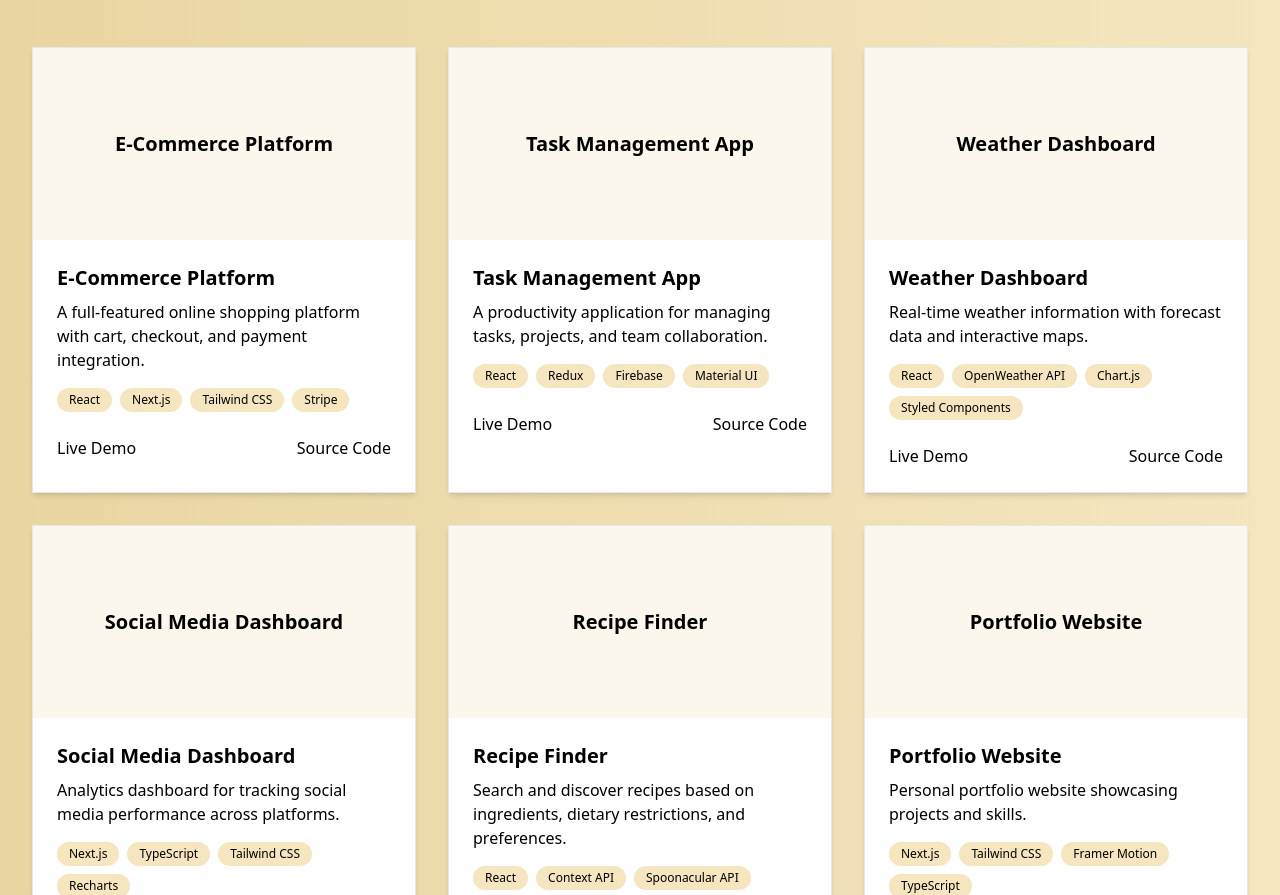
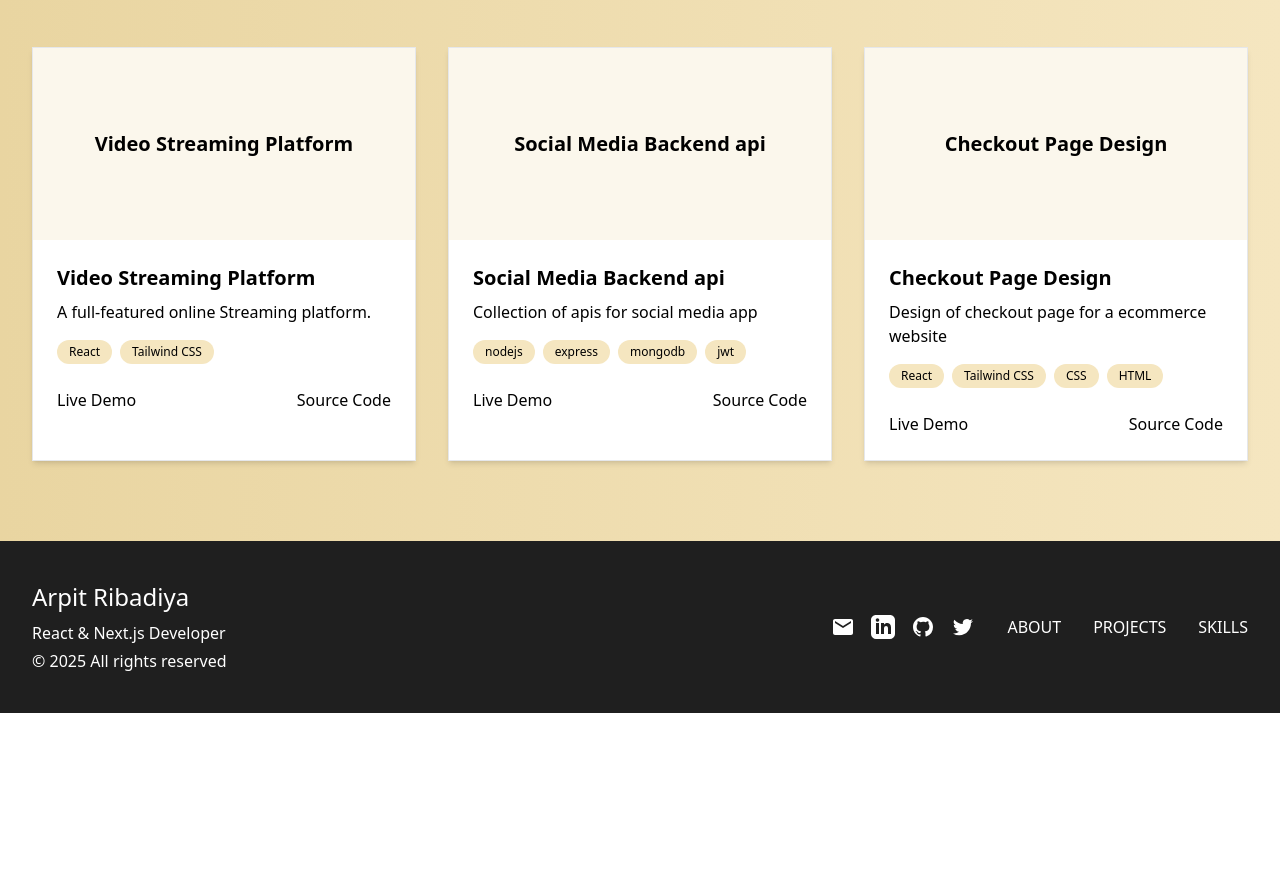
Before and after one commit to akpatel01/portfolio, a Next.js app: page / in a window 1280 px wide. Shown: the part 1905-2800 px from the top of the page. After the commit the page ends 2618 px from the top, so only its background shows below. Built offline with nearby package versions, Linux system fonts and the light colour scheme.

Commit message:
add projects

```diff
--- a/src/app/page.tsx
+++ b/src/app/page.tsx
@@ -223,45 +223,23 @@ const skills = [
 // Sample data for projects
 const projects = [
   {
-    title: "E-Commerce Platform",
-    description: "A full-featured online shopping platform with cart, checkout, and payment integration.",
-    technologies: ["React", "Next.js", "Tailwind CSS", "Stripe"],
-    demo: "https://example.com",
-    github: "https://github.com",
+    title: "Video Streaming Platform",
+    description: "A full-featured online Streaming platform.",
+    technologies: ["React", "Tailwind CSS" ],
+    demo: "https://akflix.vercel.app/",
+    github: "https://github.com/akpatel01/akflix",
   },
   {
-    title: "Task Management App",
-    description: "A productivity application for managing tasks, projects, and team collaboration.",
-    technologies: ["React", "Redux", "Firebase", "Material UI"],
-    demo: "https://example.com",
-    github: "https://github.com",
+    title: "Social Media Backend api",
+    description: "Collection of apis for social media app",
+    technologies: ["nodejs", "express", "mongodb", "jwt"],
+    github: "https://github.com/akpatel01/socialmedia-backend",
   },
   {
-    title: "Weather Dashboard",
-    description: "Real-time weather information with forecast data and interactive maps.",
-    technologies: ["React", "OpenWeather API", "Chart.js", "Styled Components"],
-    demo: "https://example.com",
-    github: "https://github.com",
-  },
-  {
-    title: "Social Media Dashboard",
-    description: "Analytics dashboard for tracking social media performance across platforms.",
-    technologies: ["Next.js", "TypeScript", "Tailwind CSS", "Recharts"],
-    demo: "https://example.com",
-    github: "https://github.com",
-  },
-  {
-    title: "Recipe Finder",
-    description: "Search and discover recipes based on ingredients, dietary restrictions, and preferences.",
-    technologies: ["React", "Context API", "Spoonacular API", "CSS Modules"],
-    demo: "https://example.com",
-    github: "https://github.com",
-  },
-  {
-    title: "Portfolio Website",
-    description: "Personal portfolio website showcasing projects and skills.",
-    technologies: ["Next.js", "Tailwind CSS", "Framer Motion", "TypeScript"],
-    demo: "https://example.com",
-    github: "https://github.com",
-  },
+    title: "Checkout Page Design",
+    description: "Design of checkout page for a ecommerce website",
+    technologies: ["React", "Tailwind CSS", "CSS", "HTML"],
+    demo: "http://checkout-steel-three.vercel.app/",
+    github: "https://github.com/akpatel01/checkout",
+  }
 ];
--- a/src/components/ProjectCard.tsx
+++ b/src/components/ProjectCard.tsx
@@ -8,7 +8,7 @@ interface ProjectCardProps {
   title: string;
   description: string;
   technologies: string[];
-  demo: string;
+  demo?: string;
   github: string;
   index: number;
 }
```
